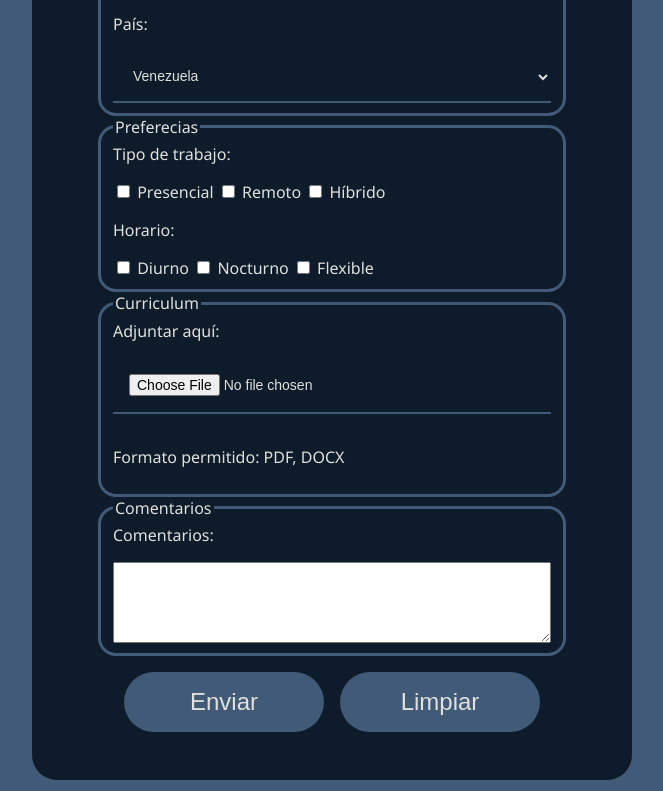
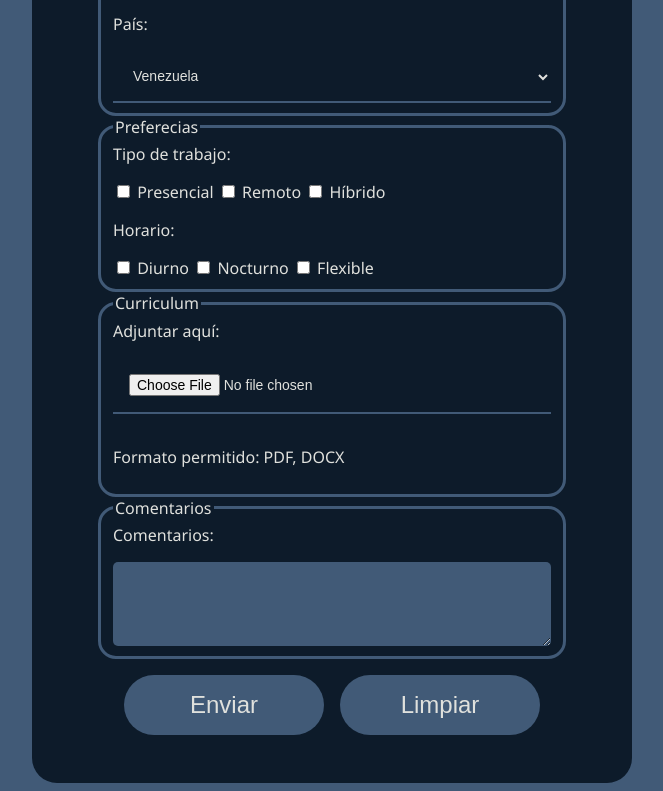
Before and after one commit to pedro3015/mi-formulario, a plain HTML site: page index.html in a window 1280 px wide. Shown: the part 717-1508 px from the top of the page, without its empty margins (308-971 px from the left). Drawn offline with Linux system fonts and the light colour scheme.

Commit message:
Add styles for textarea component and focus state

```diff
--- a/styles.css
+++ b/styles.css
@@ -88,6 +88,18 @@ option {
   border-radius: 15px;
 }
 
+textarea {
+  background-color: var(--color-border);
+  color: var(--color-text);
+  font-size: var(--font-size-sm);
+  border: none;
+  border-radius: 5px;
+}
+
+textarea:focus {
+  outline: none;
+}
+
 .botones {
   display: flex;
   justify-content: center;
```
